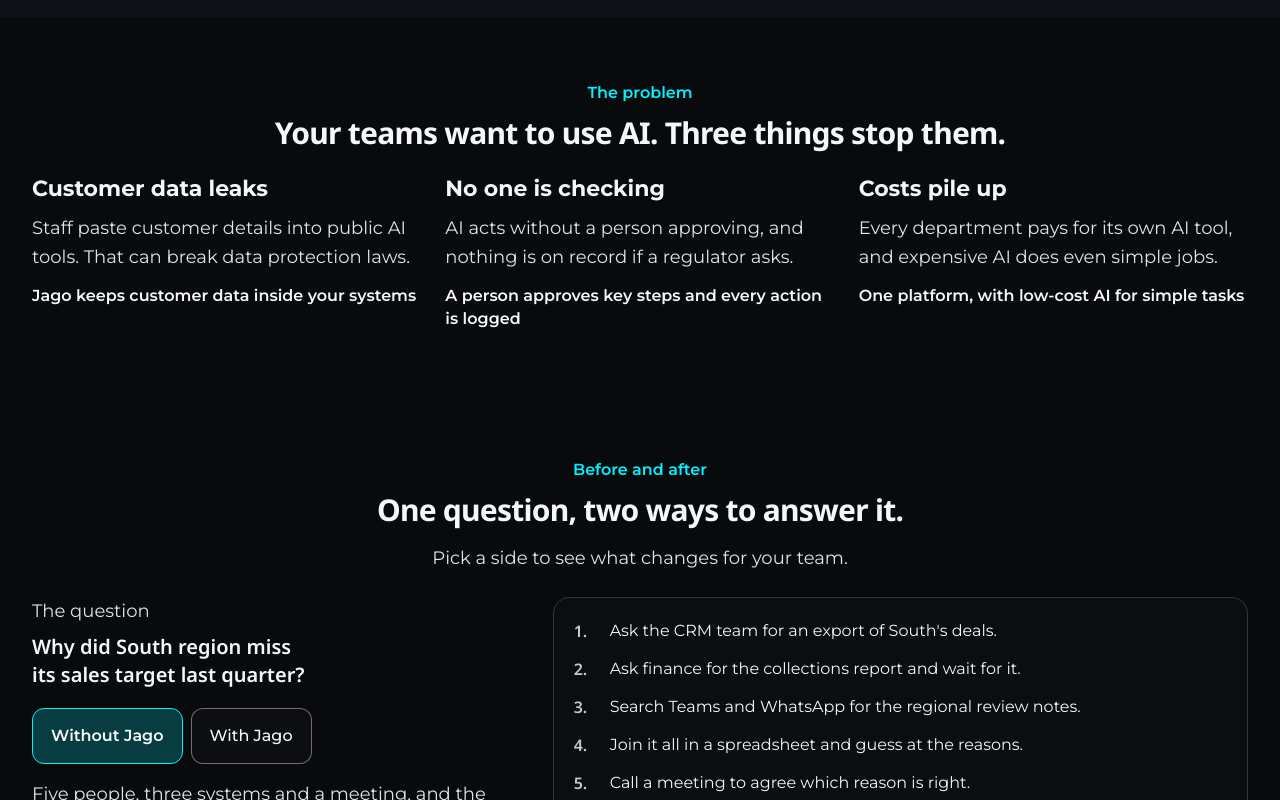
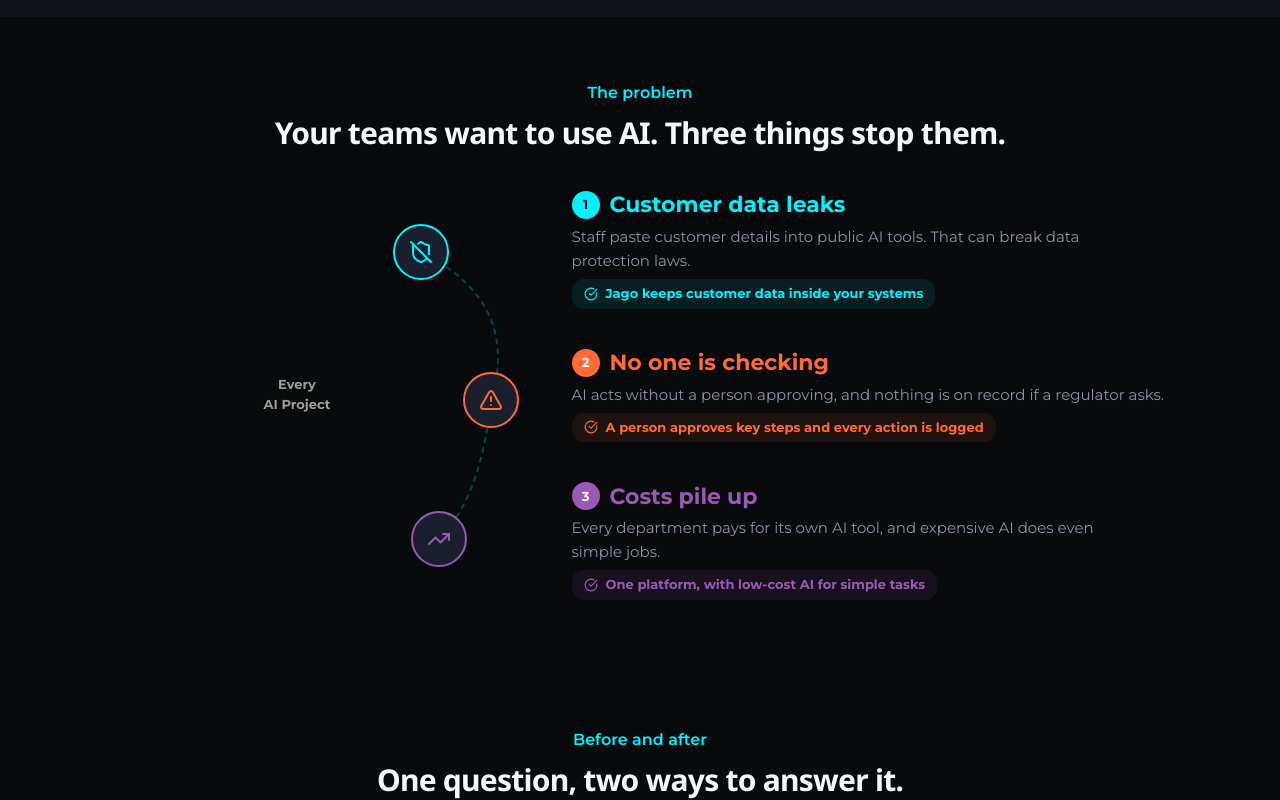
Before and after one commit to AnshumanMohanty90/jagotech, a React (Vite) app: page / in a window 1280 px wide. Shown: the part 936-1736 px from the top of the page. Built offline with nearby package versions, Linux system fonts and the light colour scheme; no server answers.

Commit message:
Problem section: arc diagram and numbered steps layout from design
Co-Authored-By: Claude Sonnet 5.5 <noreply@anthropic.com>
Claude-Session: https://claude.ai/code/session_01QhYuhECP3EBWSdtT5JUL54

```diff
--- a/src/components/site/Challenge.jsx
+++ b/src/components/site/Challenge.jsx
@@ -1,51 +1,94 @@
-import React, { useState } from "react";
+import React from "react";
+import { ShieldOff, AlertTriangle, TrendingUp, CheckCircle } from "lucide-react";
 import Reveal from "@/components/site/Reveal";
 import SectionIntro from "@/components/site/SectionIntro";
-import CopyEmphasis from "@/components/site/CopyEmphasis";
 
 const STOPPERS = [
   {
     t: "Customer data leaks",
     d: "Staff paste customer details into public AI tools. That can break data protection laws.",
     answer: "Jago keeps customer data inside your systems",
-    bold: ["customer details into public AI tools"],
-    accent: ["data protection laws"],
+    color: "#00f2ff",
+    Icon: ShieldOff,
+    // Arc node position inside the 387px diagram.
+    node: { left: 280, top: 0 },
   },
   {
     t: "No one is checking",
     d: "AI acts without a person approving, and nothing is on record if a regulator asks.",
     answer: "A person approves key steps and every action is logged",
-    bold: ["without a person approving"],
-    accent: ["on record"],
-    italic: ["if a regulator asks"],
+    color: "#ff6b35",
+    Icon: AlertTriangle,
+    node: { left: 350, top: 148 },
   },
   {
     t: "Costs pile up",
     d: "Every department pays for its own AI tool, and expensive AI does even simple jobs.",
     answer: "One platform, with low-cost AI for simple tasks",
-    bold: ["its own AI tool"],
-    italic: ["even simple jobs"],
+    color: "#9b59b6",
+    Icon: TrendingUp,
+    node: { left: 298, top: 287 },
   },
 ];
+
+// Arc diagram: three problem nodes orbiting "Every AI Project".
+function ArcDiagram() {
+  return (
+    <div aria-hidden="true" className="relative hidden lg:block shrink-0 w-[387px] h-[343px]">
+      <svg className="absolute inset-0" width="387" height="343" viewBox="0 0 387 343" fill="none">
+        <path d="M308 28 C 392 70 392 130 378 176 C 372 230 360 280 326 315" stroke="rgba(0,242,255,0.25)" strokeWidth="2" strokeDasharray="4 6" strokeLinecap="round" />
+      </svg>
+      <div className="absolute left-[92px] top-[141px] w-[185px] h-[60px] flex flex-col items-center justify-center text-center font-ui text-[13px] font-bold text-white/60">
+        <span>Every</span>
+        <span>AI Project</span>
+      </div>
+      {STOPPERS.map(({ t, color, Icon, node }) => (
+        <div
+          key={t}
+          className="absolute flex items-center justify-center w-14 h-14 rounded-full border-2 bg-[#1a1f2e]"
+          style={{ left: node.left, top: node.top, borderColor: color }}
+        >
+          <Icon className="w-6 h-6" style={{ color }} />
+        </div>
+      ))}
+    </div>
+  );
+}
 
 export default function Challenge() {
   return (
     <Reveal id="problem" className="relative">
       <div className="relative mx-auto max-w-7xl px-5 sm:px-8">
-        <SectionIntro eyebrow="The problem" title="Your teams want to use AI." titleMuted="Three things stop them." />
+        <SectionIntro eyebrow="The problem" title="Your teams want to use AI. Three things stop them." />
 
-        <div className="mt-6 grid md:grid-cols-3 gap-4 sm:gap-6">
-          {STOPPERS.map((s) => (
-            <div key={s.t} className="site-row min-w-0">
-              <h3 className="!font-ui !text-[22px] !font-bold !leading-tight text-balance">
-                {s.t}
-              </h3>
-              <p className="mt-3 text-base leading-relaxed">
-                <CopyEmphasis text={s.d} bold={s.bold} accent={s.accent} italic={s.italic} />
-              </p>
-              <p className="site-label mt-3">{s.answer}</p>
-            </div>
-          ))}
+        <div className="mt-10 flex flex-col lg:flex-row items-center justify-center gap-10 lg:gap-[72px]">
+          <ArcDiagram />
+
+          <ol className="w-full lg:w-[596px] min-w-0 flex flex-col gap-10">
+            {STOPPERS.map((s, i) => (
+              <li key={s.t} className="site-row min-w-0 flex flex-col gap-1.5">
+                <div className="flex items-center gap-2.5">
+                  <span
+                    className="flex items-center justify-center w-7 h-7 rounded-full font-ui text-[13px] font-bold"
+                    style={{ backgroundColor: s.color, color: i === 0 ? "#0b0d10" : "#fff" }}
+                  >
+                    {i + 1}
+                  </span>
+                  <h3 className="!font-ui !text-[22px] !font-bold !leading-tight text-balance" style={{ color: s.color }}>
+                    {s.t}
+                  </h3>
+                </div>
+                <p className="site-line text-[15px] leading-6 text-[#8896a9]">{s.d}</p>
+                <p
+                  className="site-line inline-flex items-center gap-2 self-start rounded-lg px-3 py-1.5 font-ui text-[13px] font-bold leading-snug"
+                  style={{ color: s.color, backgroundColor: `${s.color}17` }}
+                >
+                  <CheckCircle className="w-3.5 h-3.5 shrink-0" />
+                  {s.answer}
+                </p>
+              </li>
+            ))}
+          </ol>
         </div>
       </div>
     </Reveal>
```
